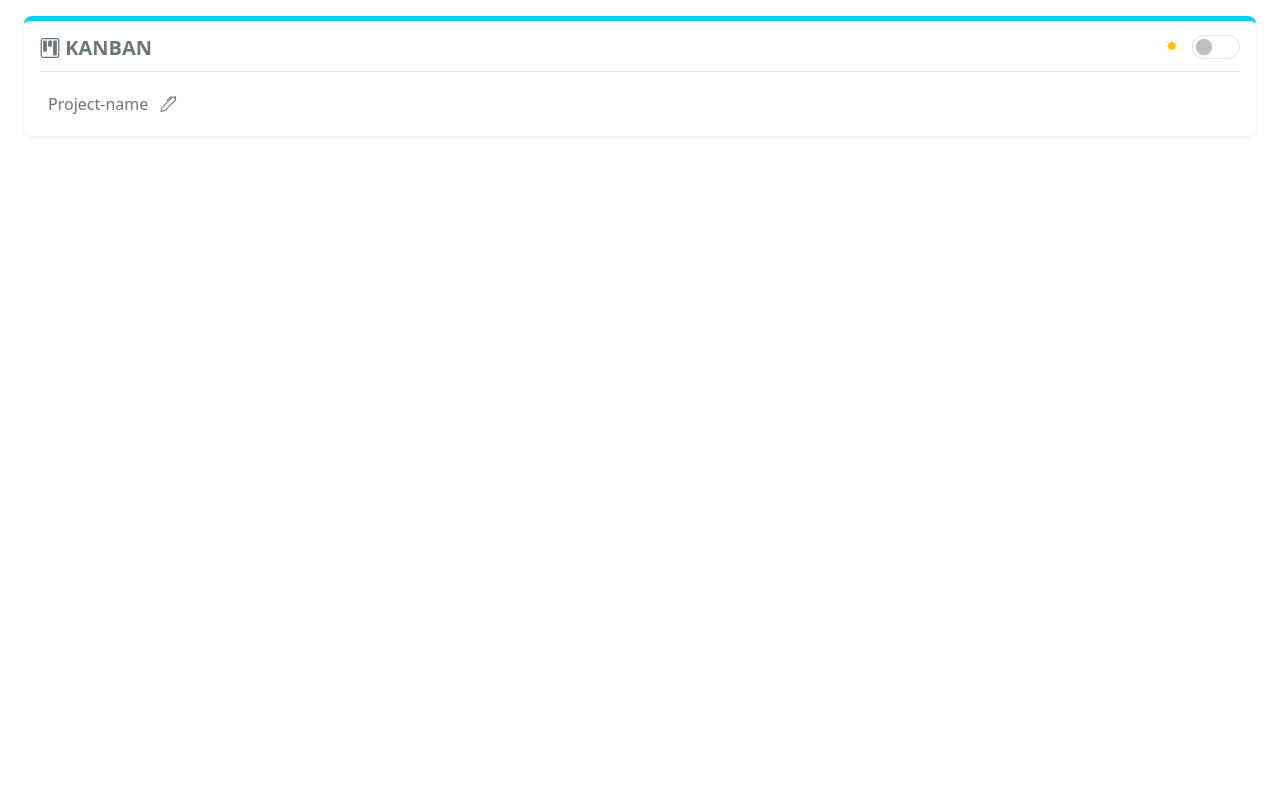
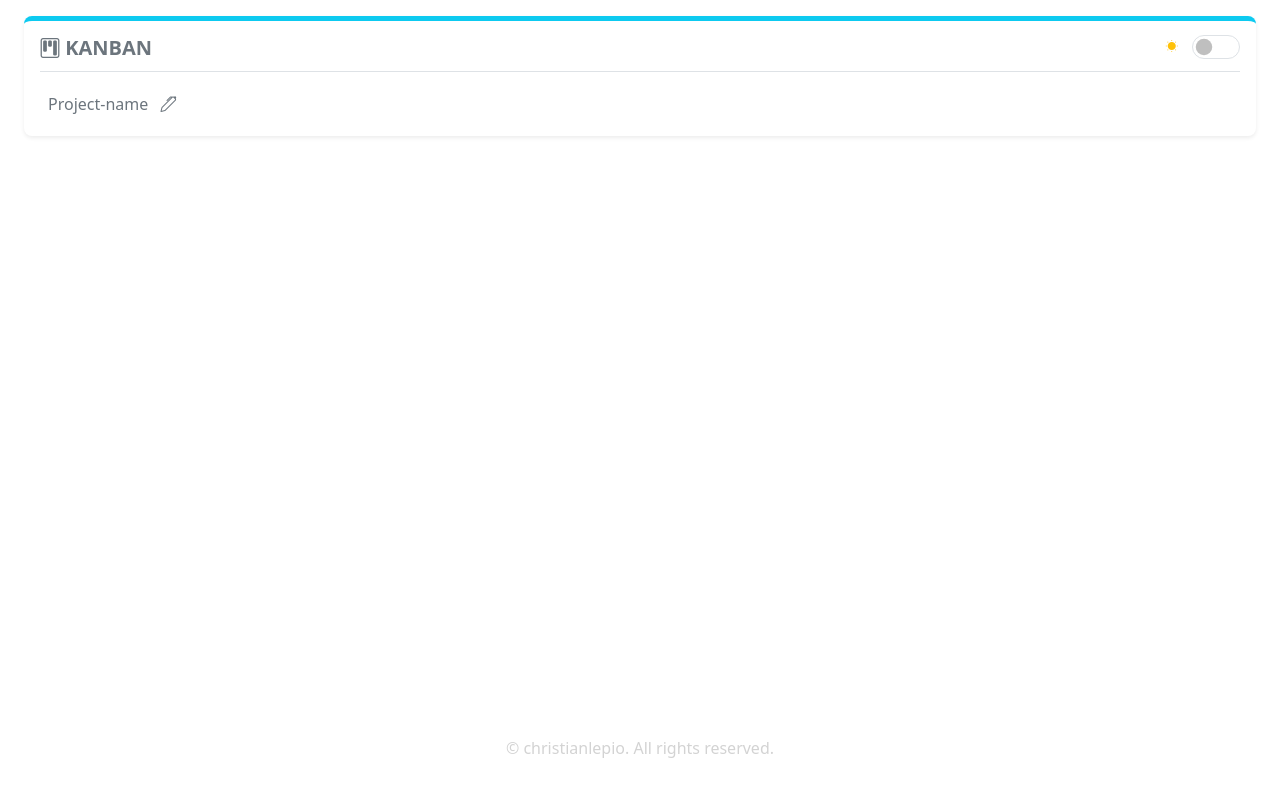
Before and after one commit to christianlepio/kanban-board, a React (Vite) app: page / in a window 1280 px wide. Shown: the top 796 px of the page. Built offline with nearby package versions, Linux system fonts and the light colour scheme.

Commit message:
add footer

```diff
--- a/src/App.jsx
+++ b/src/App.jsx
@@ -8,6 +8,7 @@ function App() {
   return (
     <>
       <div className="mx-4">
+        <main>
           <ProjName />
           {projName !== null &&
             <div className="row justify-content-center">
@@ -25,6 +26,10 @@ function App() {
               </div>
             </div>
           }
+        </main>
+        <footer>
+            <p className="text-center fs-6">&copy; christianlepio. All rights reserved.</p>
+        </footer>
       </div>
     </>
   )
--- a/src/components/Columns.jsx
+++ b/src/components/Columns.jsx
@@ -89,8 +89,7 @@ const Columns = ({state}) => {
                 </div>
 
                 <div
-                    className={classNames("overflow-y-auto rounded-3 mt-2 px-2 column "+(state), {drop: drop})}
-                    style={{maxHeight: '65vh', minHeight: '40vh'}}
+                    className={classNames("overflow-y-auto taskColus rounded-3 mt-2 px-2 column "+(state), {drop: drop})}
                 >
                     {tasks.length > 0 &&
                         tasks.map((item, index) => {
--- a/src/index.css
+++ b/src/index.css
@@ -1,3 +1,21 @@
+html{
+    height: 100% !important;
+    box-sizing: border-box !important;
+  }
+
 body{
     transition: all 0.3s ease-in-out !important;
+    position: relative !important;
+    min-height: 95% !important;
+    padding-bottom: 4rem !important;
+    box-sizing: inherit !important;
 }
+
+footer{
+    color: rgb(211, 211, 211);
+    text-align: center;
+    position: absolute !important;
+    right: 0;
+    left: 0;
+    bottom: 0;
+  }
--- a/src/styles/columns.css
+++ b/src/styles/columns.css
@@ -22,6 +22,19 @@
     border-color: #45FFCA !important;
 }
 
-.taskCol{
+.taskCol {
     background-color: var(--bs-light-bg-subtle);
 }
+
+.taskColus {
+    max-height: 65vh;
+    min-height: 40vh;
+}
+
+/* `sm` applies to x-small devices (portrait phones, less than 576px) */
+@media (max-width: 575.98px) {
+    .taskColus {
+        max-height: 82vh;
+        min-height: 0vh;
+    }
+ }
```
Lines whose indentation alone changed are shown as unchanged.
